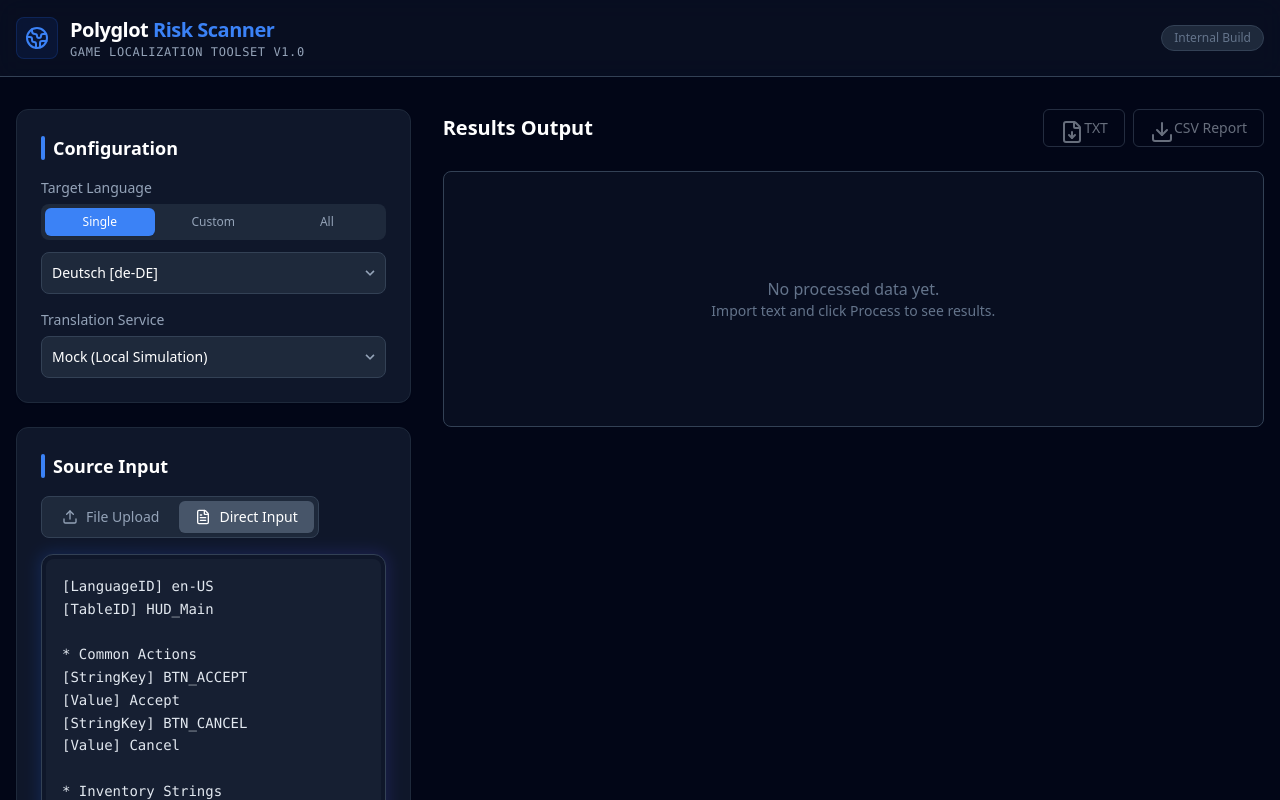
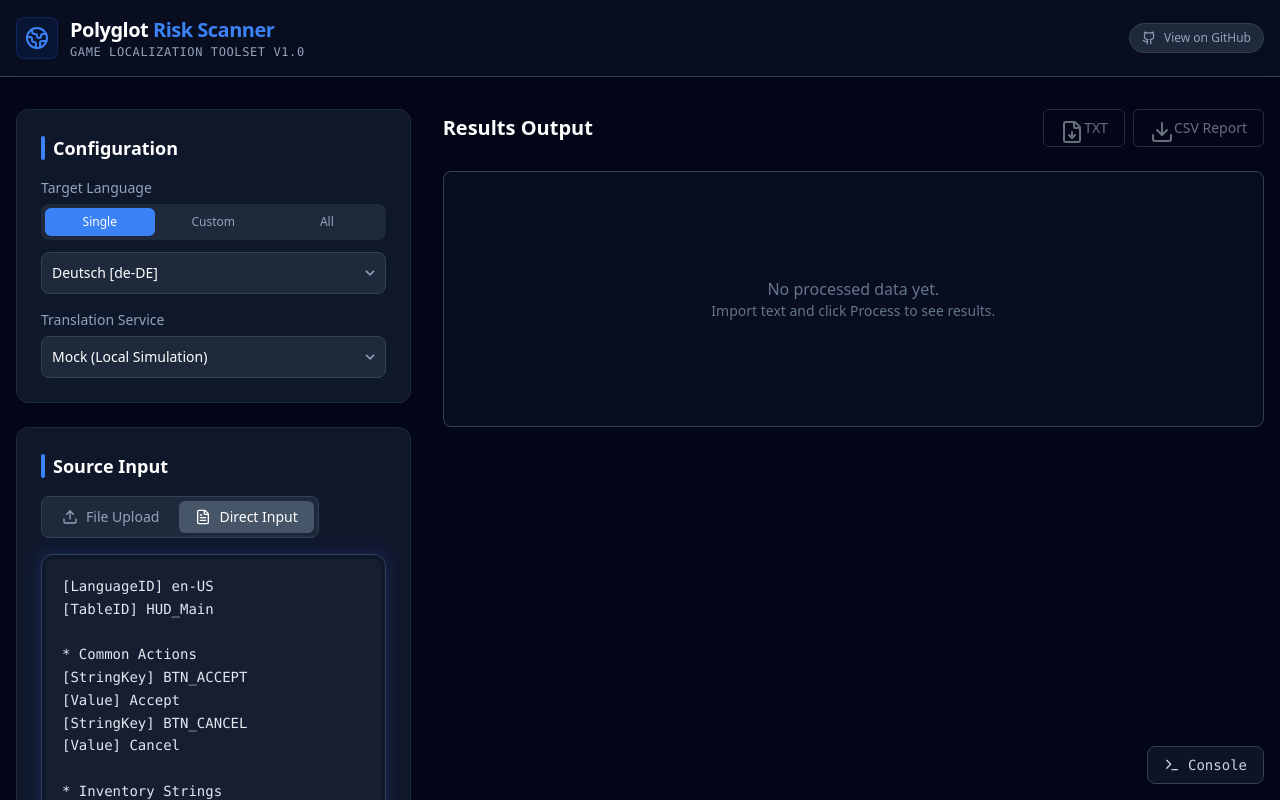
Before and after one commit to LongGil/polyglot-risk-scanner, a React (Vite) app: page / in a window 1280 px wide. Shown: the top 800 px of the page. Built offline with nearby package versions, Linux system fonts and the light colour scheme.

Commit message:
feat: Add Header and DebugConsole components, integrate OpenAI translation provider, and update App.tsx to use them.

```diff
--- a/App.tsx
+++ b/App.tsx
@@ -11,6 +11,7 @@ import { scanForRisks, generateCsvReport } from './services/scanner';
 import { Play, Download, RefreshCw, FileDown } from 'lucide-react';
 // @ts-ignore
 import JSZip from 'jszip';
+import DebugConsole from './components/DebugConsole';
 
 const App: React.FC = () => {
   // State
@@ -480,6 +481,8 @@ const App: React.FC = () => {
 
         </div>
       </main>
+
+      <DebugConsole />
     </div>
   );
 };
--- /dev/null
+++ b/components/DebugConsole.tsx
@@ -0,0 +1,224 @@
+import React, { useState, useEffect, useRef } from 'react';
+import { Terminal, XCircle, AlertTriangle, Info, ChevronDown, ChevronUp, Trash2, X } from 'lucide-react';
+
+export type LogType = 'log' | 'warn' | 'error';
+
+export interface LogEntry {
+    id: string;
+    timestamp: string;
+    type: LogType;
+    message: string;
+    details?: any[];
+}
+
+const DebugConsole: React.FC = () => {
+    const [isOpen, setIsOpen] = useState(false);
+    const [logs, setLogs] = useState<LogEntry[]>([]);
+    const [hasNewError, setHasNewError] = useState(false);
+    const scrollRef = useRef<HTMLDivElement>(null);
+
+    // Auto-scroll to bottom of logs
+    useEffect(() => {
+        if (isOpen && scrollRef.current) {
+            scrollRef.current.scrollTop = scrollRef.current.scrollHeight;
+        }
+    }, [logs, isOpen]);
+
+    // Intercept console methods
+    useEffect(() => {
+        const originalLog = console.log;
+        const originalWarn = console.warn;
+        const originalError = console.error;
+
+        const addLog = (type: LogType, args: any[]) => {
+            const message = args.map(arg => {
+                // 1. Handle standard Error objects
+                if (arg instanceof Error) {
+                    return `${arg.name}: ${arg.message}`;
+                }
+
+                // 2. Handle objects (check for error-like structure or JSON)
+                if (typeof arg === 'object' && arg !== null) {
+                    // Check if it looks like an error (has message attribute)
+                    if (typeof arg.message === 'string') {
+                        return `${arg.name || 'Error'}: ${arg.message}`;
+                    }
+
+                    try {
+                        return JSON.stringify(arg, null, 2);
+                    } catch (e) {
+                        return '[Circular Object]';
+                    }
+                }
+
+                // 3. Primitives
+                return String(arg);
+            }).join(' ');
+
+            const newLog: LogEntry = {
+                id: Math.random().toString(36).substr(2, 9),
+                timestamp: new Date().toLocaleTimeString(),
+                type,
+                message,
+                details: args
+            };
+
+            setLogs(prev => {
+                const next = [...prev, newLog];
+                if (next.length > 100) next.shift(); // Keep last 100
+                return next;
+            });
+
+            if (type === 'error') {
+                setHasNewError(true);
+                setIsOpen(true); // Auto-open on error
+            }
+        };
+
+        console.log = (...args) => {
+            originalLog(...args);
+            addLog('log', args);
+        };
+
+        console.warn = (...args) => {
+            originalWarn(...args);
+            addLog('warn', args);
+        };
+
+        console.error = (...args) => {
+            originalError(...args);
+            addLog('error', args);
+        };
+
+        // Global error handler for uncaught exceptions
+        const handleGlobalError = (event: ErrorEvent) => {
+            addLog('error', [event.message]);
+        };
+
+        // Promise rejection handler
+        const handleRejection = (event: PromiseRejectionEvent) => {
+            addLog('error', ['Unhandled Promise Rejection:', event.reason]);
+        };
+
+        window.addEventListener('error', handleGlobalError);
+        window.addEventListener('unhandledrejection', handleRejection);
+
+        return () => {
+            console.log = originalLog;
+            console.warn = originalWarn;
+            console.error = originalError;
+            window.removeEventListener('error', handleGlobalError);
+            window.removeEventListener('unhandledrejection', handleRejection);
+        };
+    }, []);
+
+    const clearLogs = () => {
+        setLogs([]);
+        setHasNewError(false);
+    };
+
+    const getIcon = (type: LogType) => {
+        switch (type) {
+            case 'error': return <XCircle className="w-4 h-4 text-red-500" />;
+            case 'warn': return <AlertTriangle className="w-4 h-4 text-amber-500" />;
+            default: return <Info className="w-4 h-4 text-blue-400" />;
+        }
+    };
+
+    const getBgColor = (type: LogType) => {
+        switch (type) {
+            case 'error': return 'bg-red-500/10 border-red-500/20';
+            case 'warn': return 'bg-amber-500/10 border-amber-500/20';
+            default: return 'hover:bg-slate-800/50 border-transparent';
+        }
+    };
+
+    return (
+        <div className={`fixed bottom-4 right-4 z-[100] transition-all duration-300 flex flex-col items-end ${isOpen ? 'w-[92vw] sm:w-[500px] md:w-[600px]' : 'w-auto'}`}>
+
+            {/* Trigger Button (when closed) */}
+            {!isOpen && (
+                <button
+                    onClick={() => { setIsOpen(true); setHasNewError(false); }}
+                    className={`flex items-center gap-2 px-4 py-2 rounded-lg shadow-lg border backdrop-blur-md transition-all ${hasNewError
+                        ? 'bg-red-500/90 text-white border-red-400 animate-pulse'
+                        : 'bg-slate-900/90 text-slate-300 border-slate-700 hover:text-white'
+                        }`}
+                >
+                    <Terminal className="w-4 h-4" />
+                    <span className="font-mono text-sm font-medium">Console</span>
+                    {logs.length > 0 && (
+                        <span className="bg-slate-800 text-xs px-1.5 py-0.5 rounded-full ml-1">
+                            {logs.length}
+                        </span>
+                    )}
+                </button>
+            )}
+
+            {/* Main Window (when open) */}
+            {isOpen && (
+                <div className="w-full bg-slate-950/95 backdrop-blur-xl border border-slate-800 rounded-xl shadow-2xl overflow-hidden flex flex-col h-[50vh] sm:h-[400px] max-h-[80vh]">
+                    {/* Header */}
+                    <div className="flex items-center justify-between px-4 py-2 bg-slate-900 border-b border-slate-800">
+                        <div className="flex items-center gap-2">
+                            <Terminal className="w-4 h-4 text-accent-500" />
+                            <span className="text-sm font-medium text-slate-200">Debug Console</span>
+                            <span className="text-xs text-slate-500">
+                                {logs.length} events
+                            </span>
+                        </div>
+
+                        <div className="flex items-center gap-1">
+                            <button
+                                onClick={clearLogs}
+                                title="Clear Console"
+                                className="p-1.5 text-slate-400 hover:text-white hover:bg-slate-800 rounded-md transition-colors"
+                            >
+                                <Trash2 className="w-4 h-4" />
+                            </button>
+                            <button
+                                onClick={() => setIsOpen(false)}
+                                title="Minimize"
+                                className="p-1.5 text-slate-400 hover:text-white hover:bg-slate-800 rounded-md transition-colors"
+                            >
+                                <ChevronDown className="w-4 h-4" />
+                            </button>
+                        </div>
+                    </div>
+
+                    {/* Logs Area */}
+                    <div
+                        ref={scrollRef}
+                        className="flex-1 overflow-y-auto p-2 space-y-1 font-mono text-xs custom-scrollbar"
+                    >
+                        {logs.length === 0 ? (
+                            <div className="h-full flex flex-col items-center justify-center text-slate-600 gap-2">
+                                <Terminal className="w-8 h-8 opacity-20" />
+                                <p>No logs recorded yet...</p>
+                            </div>
+                        ) : (
+                            logs.map((log) => (
+                                <div
+                                    key={log.id}
+                                    className={`p-2 rounded border flex gap-2 items-start ${getBgColor(log.type)}`}
+                                >
+                                    <span className="mt-0.5 shrink-0">{getIcon(log.type)}</span>
+                                    <div className="flex-1 min-w-0 overflow-hidden">
+                                        <div className="flex items-baseline gap-2 mb-0.5">
+                                            <span className="text-[10px] text-slate-500">{log.timestamp}</span>
+                                        </div>
+                                        <pre className="whitespace-pre-wrap break-words text-slate-300">
+                                            {log.message}
+                                        </pre>
+                                    </div>
+                                </div>
+                            ))
+                        )}
+                    </div>
+                </div>
+            )}
+        </div>
+    );
+};
+
+export default DebugConsole;
--- a/components/Header.tsx
+++ b/components/Header.tsx
@@ -1,5 +1,5 @@
 import React from 'react';
-import { Globe2 } from 'lucide-react';
+import { Globe2, Github } from 'lucide-react';
 
 const Header: React.FC = () => {
   return (
@@ -15,10 +15,16 @@ const Header: React.FC = () => {
           </div>
         </div>
         <div className="flex items-center gap-4">
-           {/* Placeholder for user profile or extra settings if needed */}
-           <div className="text-xs text-slate-500 bg-slate-800 px-3 py-1 rounded-full border border-slate-700">
-             Internal Build
-           </div>
+          {/* Placeholder for user profile or extra settings if needed */}
+          <a
+            href="https://github.com/LongGil/polyglot-risk-scanner"
+            target="_blank"
+            rel="noreferrer"
+            className="flex items-center gap-2 text-xs text-slate-400 bg-slate-800 hover:bg-slate-700 hover:text-white transition-colors px-3 py-1.5 rounded-full border border-slate-700"
+          >
+            <Github className="w-3.5 h-3.5" />
+            <span>View on GitHub</span>
+          </a>
         </div>
       </div>
     </header>
```
Also changed, not shown: 1 other file (tests, documents, lock files or other folders).
